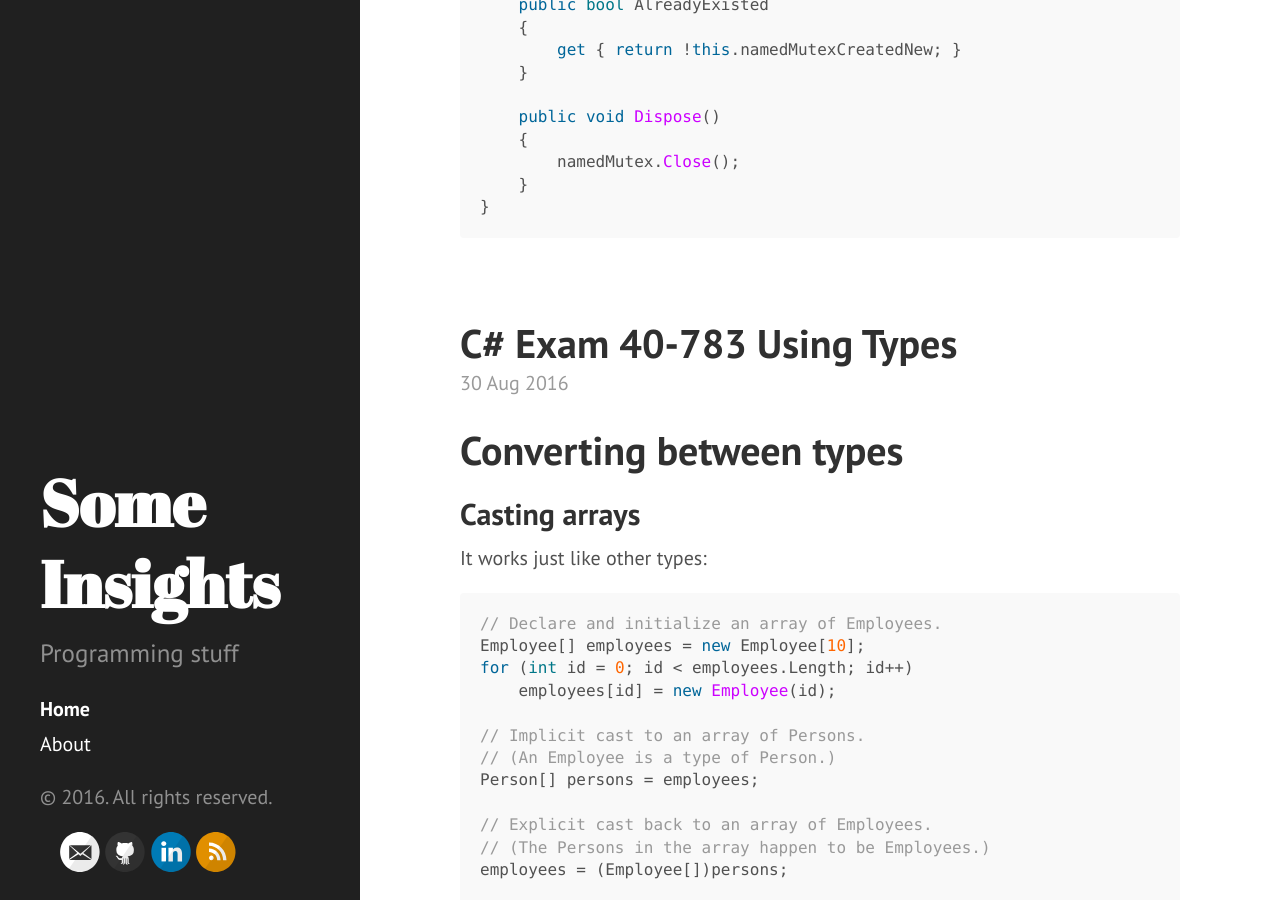
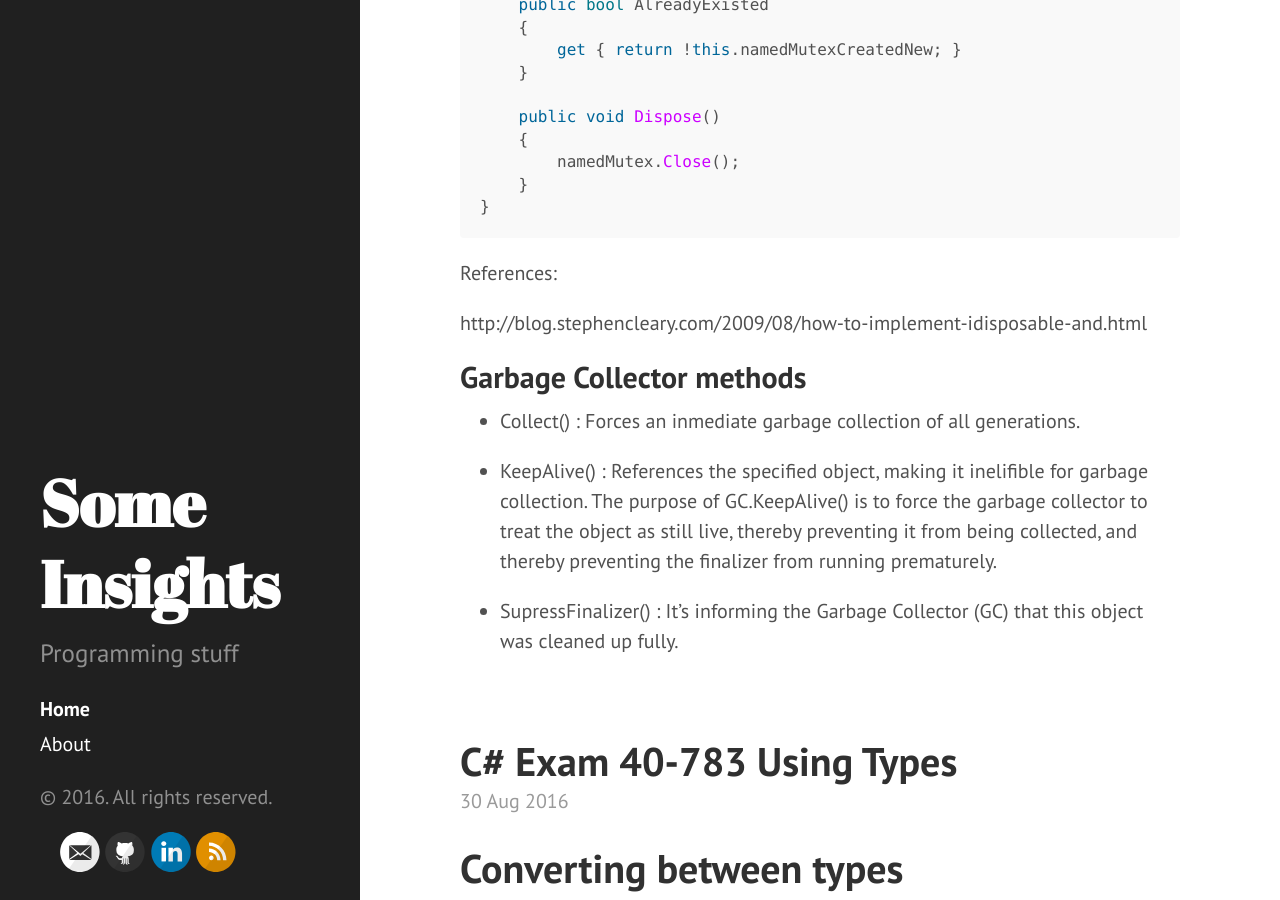
Before and after one commit to javiermolinar/javiermolinar.github.io, a Jekyll site: the page built from index.html, in a window 1280 px wide and 900 px high, scrolled down 2699 px. Built offline with Jekyll 4.4.1, drawn with Linux system fonts in a browser that asks for light colours; the list of posts is cut into pages by our own code.

Commit message:
Add GC methods

````diff
--- a/_posts/2016-09-01-Exam-40-783-Managing-Object-Life-Cycle.md
+++ b/_posts/2016-09-01-Exam-40-783-Managing-Object-Life-Cycle.md
@@ -91,3 +91,15 @@ public sealed class SingleApplicationInstance : IDisposable
     }
 }
 ```
+
+References:
+
+http://blog.stephencleary.com/2009/08/how-to-implement-idisposable-and.html
+
+## Garbage Collector methods
+
+-   Collect() : Forces an inmediate garbage collection of all generations.
+
+-   KeepAlive() : References the specified object, making it inelifible for garbage collection. The purpose of GC.KeepAlive() is to force the garbage collector to treat the object as still live, thereby preventing it from being collected, and thereby preventing the finalizer from running prematurely.
+
+-   SupressFinalizer() : It's informing the Garbage Collector (GC) that this object was cleaned up fully.
````
